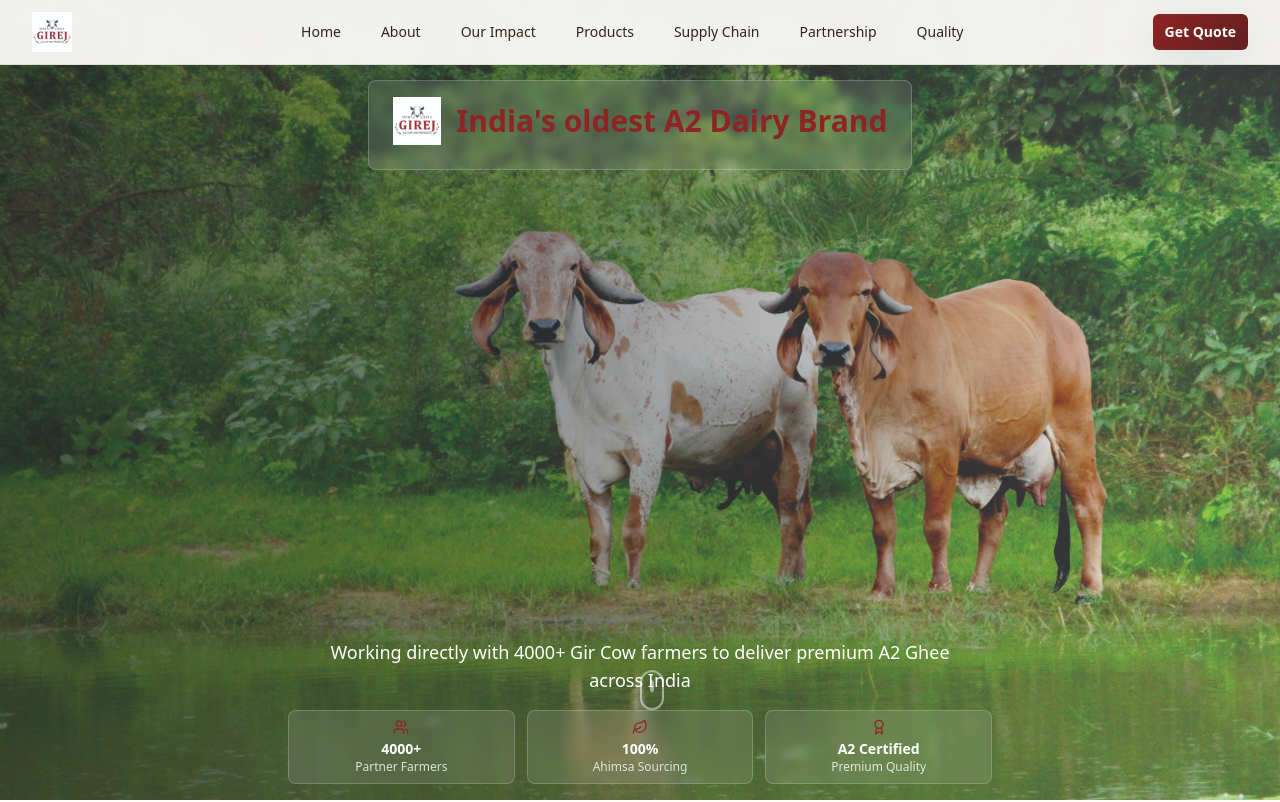
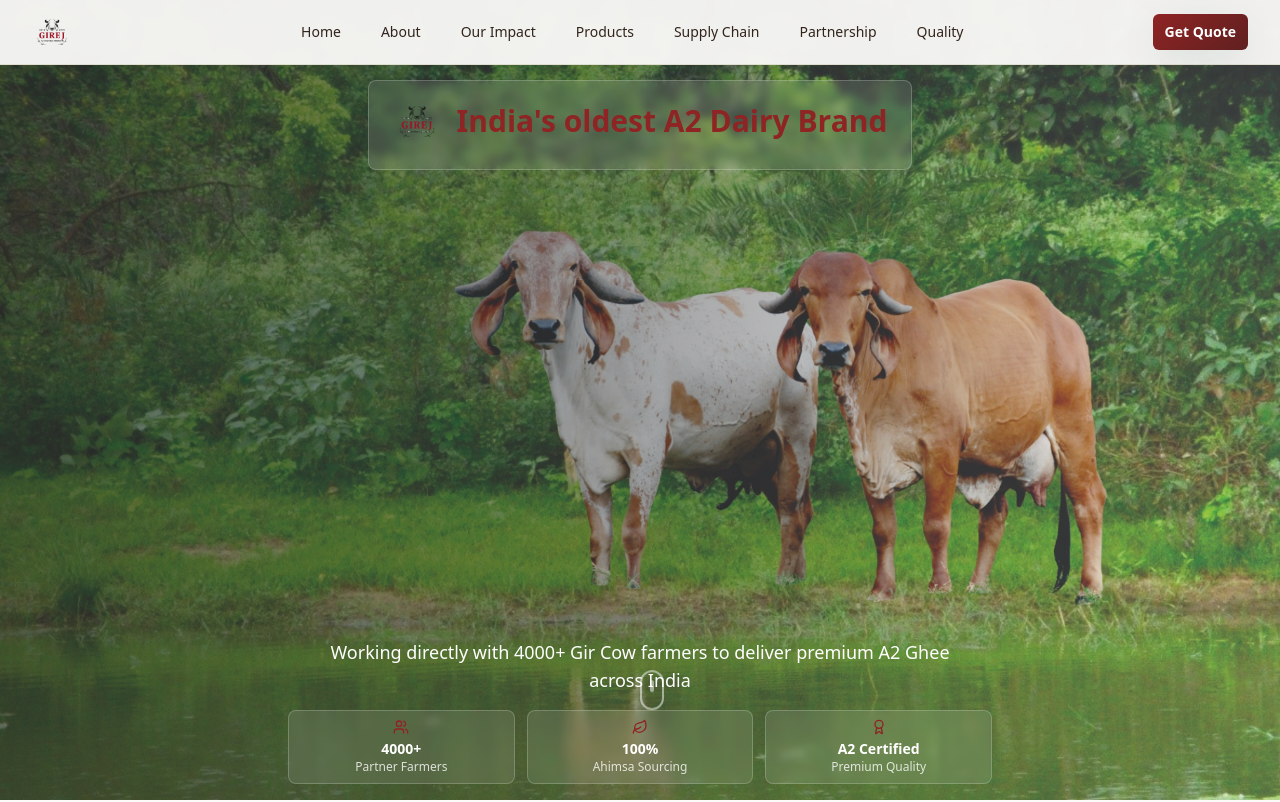
Before and after one commit to krishinaturals-eng/gir-a2-source, a React (Vite) app: page / in a window 1280 px wide. Shown: the top 802 px of the page. Built offline with nearby package versions, Linux system fonts and the light colour scheme.

Commit message:
Remove logo from hero section
Removed the GIREJ logo from the top bar and title text in the hero section, replacing it with the provided transparent PNG logo.

```diff
--- a/src/components/HeroSection.tsx
+++ b/src/components/HeroSection.tsx
@@ -66,7 +66,7 @@ const HeroSection = () => {
               <div className="bg-white/10 backdrop-blur-sm rounded-lg px-6 py-4 inline-block border border-white/20">
                 <div className="flex items-center justify-center gap-4 mb-2">
                   <img
-                    src="/lovable-uploads/937181d9-f23a-40d1-be93-2cc1741ffcf5.png"
+                    src="/lovable-uploads/02dcc4d6-9903-411d-8047-96037589db7b.png"
                     alt="GIREJ Logo"
                     className="h-12 w-auto"
                   />
--- a/src/components/Navigation.tsx
+++ b/src/components/Navigation.tsx
@@ -22,7 +22,7 @@ const Navigation = () => {
           {/* Logo */}
           <div className="flex-shrink-0 flex items-center">
             <img
-              src="/lovable-uploads/937181d9-f23a-40d1-be93-2cc1741ffcf5.png"
+              src="/lovable-uploads/02dcc4d6-9903-411d-8047-96037589db7b.png"
               alt="GIREJ - A2 Cow Milk Products, Established 2014"
               className="h-10 w-auto"
             />
```
Also changed, not shown: public/lovable-uploads/02dcc4d6-9903-411d-8047-96037589db7b.png (added).
